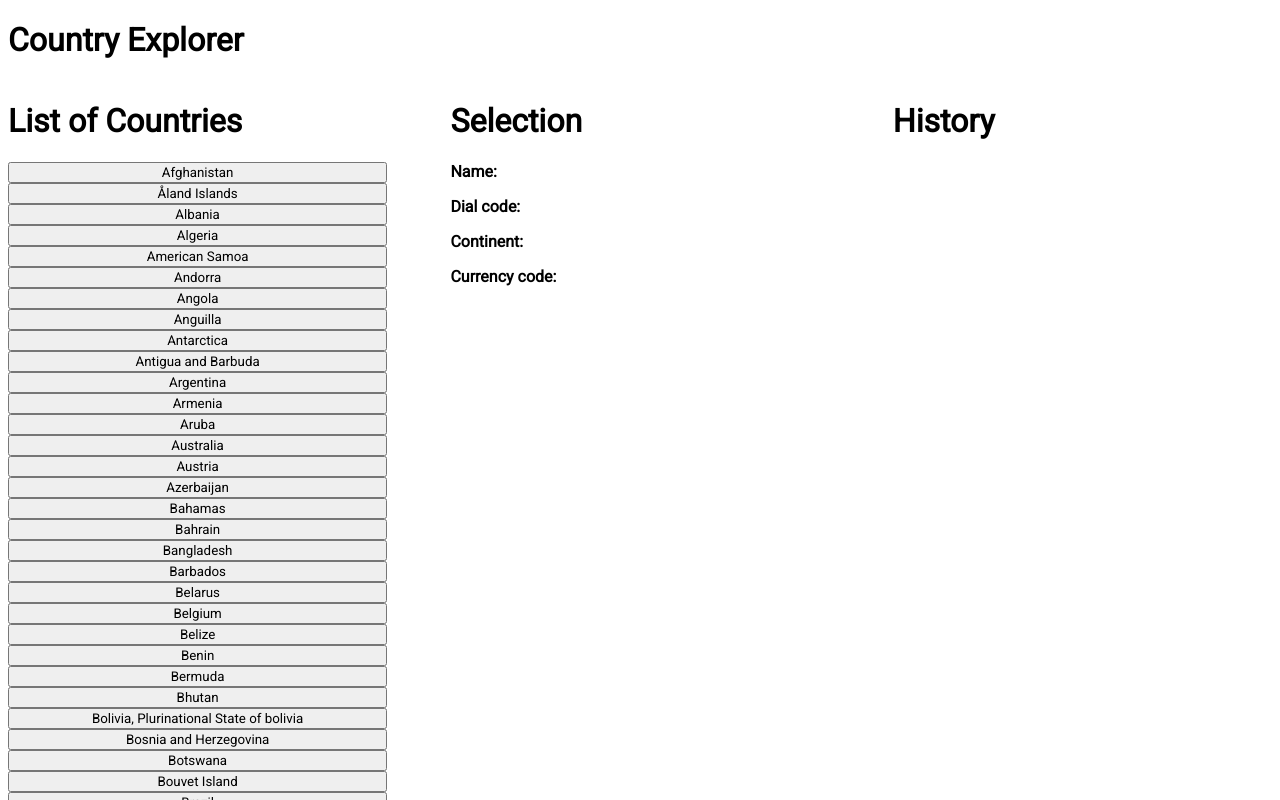
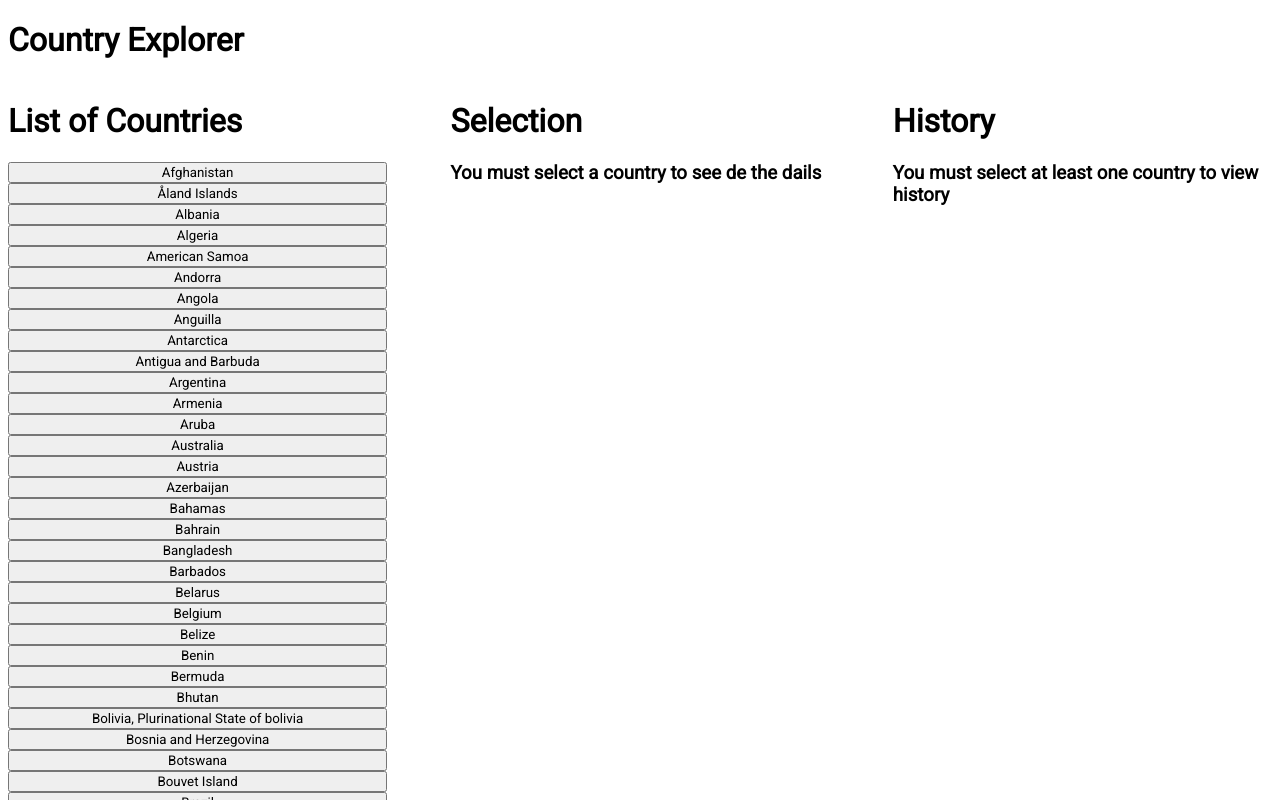
Before and after one commit to Lestrada93/country-explorer, a React app: page / in a window 1280 px wide. Shown: the top 800 px of the page. Built offline with nearby package versions, Linux system fonts and the light colour scheme.

Commit message:
Adding textx to prevent scenarios

```diff
--- a/src/App.js
+++ b/src/App.js
@@ -13,7 +13,6 @@ function App() {
 
     async function fetchCountries() {
         const response = await apiConnection.fetchingCountries();
-        console.info("response >>", response);
         setCountries(response);
     }
 
--- a/src/Country/index.js
+++ b/src/Country/index.js
@@ -1,4 +1,5 @@
 import React from "react";
+import PropTypes from "prop-types";
 import "./Country.scss";
 
 function Country({ data, seeDetails }) {
@@ -10,4 +11,9 @@ function Country({ data, seeDetails }) {
     </button>;
 }
 
+Country.propTypes = {
+    data: PropTypes.object.isRequired,
+    seeDetails: PropTypes.func.isRequired,
+};
+
 export default Country;
--- a/src/History/index.js
+++ b/src/History/index.js
@@ -1,4 +1,5 @@
 import React, { useEffect, useState } from "react";
+import PropTypes from "prop-types";
 import Country from "../Country";
 
 function History({ seeDetails, countryDetails }) {
@@ -31,13 +32,20 @@ function History({ seeDetails, countryDetails }) {
         <div>
             <h1>History</h1>
             {
-                getList().map(country => {
-                    return <Country key={country.id} data={country} seeDetails={seeDetails} />
-                })
+                Object.values(countriesHistory).length ? (
+                    getList().map(country => {
+                        return <Country key={country.id} data={country} seeDetails={seeDetails} />
+                    })
+                ) : <h3>You must select at least one country to view history</h3>
             }
         </div>
-    )
-        ;
+    );
 }
 
+
+History.propTypes = {
+    countryDetails: PropTypes.object.isRequired,
+    seeDetails: PropTypes.func.isRequired,
+};
+
 export default History;
--- a/src/ListOfCountries/index.js
+++ b/src/ListOfCountries/index.js
@@ -1,18 +1,26 @@
 import React from "react";
+import PropTypes from "prop-types";
 import Country from "../Country";
 
 function ListOfCountries({ countries, seeDetails }) {
 
     return (
-        <div>
+        <>
             <h1>List of Countries</h1>
             {
-                countries.map(country => {
-                    return <Country key={country.id} data={country} seeDetails={seeDetails} />
-                })
+                countries.length ? (
+                    countries.map(country => {
+                        return <Country key={country.id} data={country} seeDetails={seeDetails} />
+                    })
+                ) : <h3>Loading</h3>
             }
-        </div>
+        </>
     );
 }
 
+ListOfCountries.propTypes = {
+    countries: PropTypes.array.isRequired,
+    seeDetails: PropTypes.func.isRequired,
+};
+
 export default ListOfCountries;
--- a/src/Selection/index.js
+++ b/src/Selection/index.js
@@ -1,34 +1,40 @@
-import React, { useState, useEffect } from "react";
+import React from "react";
+import PropTypes from "prop-types";
 
 function Selection({ countryDetails }) {
-    const [details, setDetails] = useState({});
-    useEffect(() => {
-        if (countryDetails?.id) {
-            setDetails(countryDetails);
-        }
-    }, [countryDetails])
 
     return (
-        <div>
+        <>
             <h1>Selection</h1>
+            {
+                countryDetails?.id ? (
+                    <>
                         <p>
                             <strong>Name:</strong>
-                {details.name}
+                            {countryDetails.name}
                         </p>
                         <p>
                             <strong>Dial code:</strong>
-                {details.dialCode}
+                            {countryDetails.dialCode}
                         </p>
                         <p>
                             <strong>Continent:</strong>
-                {details.continent}
+                            {countryDetails.continent}
                         </p>
                         <p>
                             <strong>Currency code:</strong>
-                {details.currencyCode}
+                            {countryDetails.currencyCode}
                         </p>
-        </div>
+                    </>
+                ) : <h3>You must select a country to see de the dails</h3>
+            }
+
+        </>
     );
 }
 
+Selection.propTypes = {
+    countryDetails: PropTypes.object.isRequired,
+};
+
 export default Selection;
```
Also changed, not shown: src/Core/countries/ApiConnection.js. Lines whose indentation alone changed are shown as unchanged.
